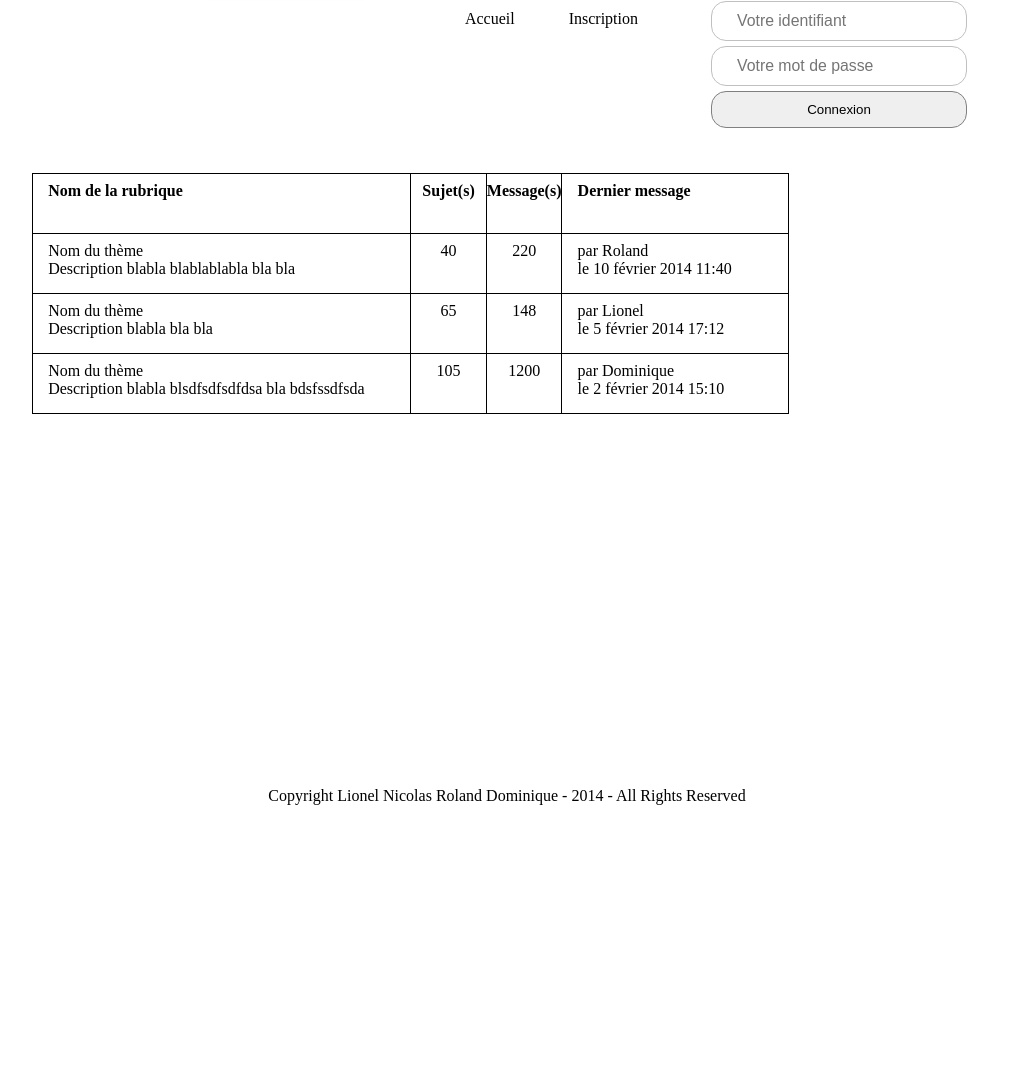
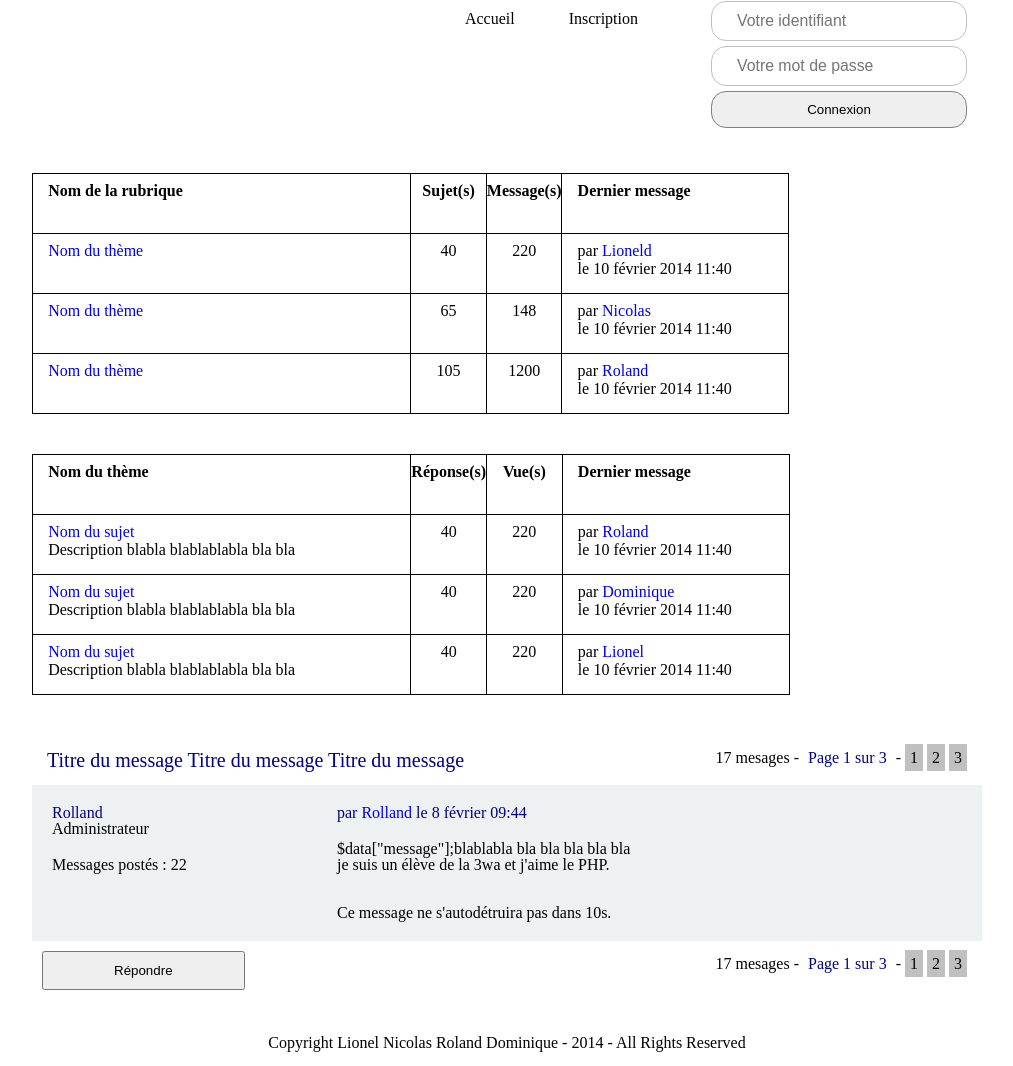
Before and after one commit to narbonneroland/forum3wa, a PHP site: page / in a window 1280 px wide. Shown: the part 199-1265 px from the top of the page, without its empty margins (133-1146 px from the left). Before the commit the page ends 1004 px from the top, so only its background shows below. Run offline with PHP 8.4, Linux system fonts and the light colour scheme.

Commit message:
html quasi fini

```diff
--- a/controllers/content.php
+++ b/controllers/content.php
@@ -1,2 +1,3 @@
 <?php require "controllers/contentlist.php"; ?>
+<?php require "controllers/contentsubject.php"; ?>
 <?php require "controllers/contentmsg.php"; ?>
--- /dev/null
+++ b/controllers/contentsubject.php
@@ -0,0 +1 @@
+<?php require "views/contentsubject.html"; ?>
--- a/sources/style.css
+++ b/sources/style.css
@@ -3,10 +3,14 @@ body{
 	width: 1000px;
 	min-height: 800px;
 	margin: 0 auto;
+	color: black;
+}
+a{
+	text-decoration: none;
 }
 
 	header{
-
+		width: 100%;
 	}
 
 
@@ -65,38 +69,124 @@ header img{
 	border-radius: 15px 15px 15px 15px;
 	margin-bottom: 5px;
 }
-#content table{
+#content .liste table{
 	display: block;
 	width: 95%;
 	margin: 20px auto;
 	margin-top: 40px;
 }
-#content .description, #content .nbrsujet, #content .nbrmsg, #content .lastmsg{
+#content .liste .description, #content .liste .nbrsujet,
+#content .liste .nbrmsg, #content .liste .lastmsg,
+#content .liste .nbrreponse, #content .liste .nbrconsult{
 	border: 1px solid black;
 	padding-top: 1%;
 }
-#content .title{
+#content .liste .title{
 	font-weight: bold;
 }
-#content .description{
+#content .liste .description{
 	width: 50%;
 	height: 60px;
 	text-align: left;
 	padding-left: 2%;
 }
-#content .nbrsujet{
+#content .liste .nbrsujet{
 	width: 10%;
 	height: 60px;
 	text-align: center;
 }
-#content .nbrmsg{
+#content .liste .nbrmsg{
 	width: 10%;
 	height: 60px;
 	text-align: center;
 }
-#content .lastmsg{
+#content .liste .nbrreponse{
+	width: 10%;
+	height: 60px;
+	text-align: center;
+}
+#content .liste .nbrconsult{
+	width: 10%;
+	height: 60px;
+	text-align: center;
+}
+#content .liste .lastmsg{
 	width: 30%;
 	height: 60px;
 	text-align: left;
 	padding-left: 2%;
 }
+#content .message{
+	display: block;
+	width: 95%;
+	min-height: 150px;
+	margin: 20px auto;
+	margin-top: 40px;
+}
+#content .bodymessage{
+	display: block;
+	width: 100%;
+	background-color: #eef1f2;
+}
+#content .headmessage, #content .footmessage{
+	display: block;
+	background-color: white;
+}
+#content .messagetitle, #content .navmessage{
+	background-color: white;
+}
+#content section .messagetitle{
+	float: left;
+	padding: 15px;
+	color: navy;
+	font-size: 20px;
+}
+#content section .navmessage{
+	float: right;
+	color: black;
+	padding: 15px;
+}
+#content section .navmessage span{
+	color: navy;
+}
+#content section .navmessage a{
+	padding: 5px;
+	color: black;
+	background-color: silver;
+}
+#content section .navmessage a:first-child{
+	background-color: white;
+	color: navy;
+}
+#content section .messageuser{
+	float: left;
+	width: 25%;
+	vertical-align: top;
+}
+#content section .messageuser p{
+	color: navy;
+	margin: 20px 20px 0px 20px;
+}
+#content section .messageuser span{
+	display: block;
+	margin: 0px 20px 20px 20px;
+}
+#content section .messagetext{
+	float: right;
+	width: 70%;
+	vertical-align: top;
+}
+#content section .messagetext span{
+	display: block;
+	color: navy;
+	margin: 20px 20px 0px 20px;
+}
+#content section .messagetext p{
+	display: block;
+	padding: 20px;
+}
+#content .footmessage button{
+	display: inline-block;
+	padding: 10px 70px 10px 70px;
+	margin: 10px;
+}
--- a/views/contentlist.html
+++ b/views/contentlist.html
@@ -1,4 +1,4 @@
-<section class="list">
+<section class="liste">
 	<table class="rubrique">
 		<tr class="title">
 			<td class="description">Nom de la rubrique</td>
@@ -7,28 +7,25 @@
 			<td class="lastmsg">Dernier message</td>
 		</tr>
 		<tr class="theme">
-			<td class="description"><?php echo "Nom du thème<br/>
-				Description blabla blablablabla bla bla"; ?></td>
+			<td class="description"><?php echo '<a href="#">Nom du thème</a>'; ?></td>
 			<td class="nbrsujet"><?php echo "40"; ?></td>
 			<td class="nbrmsg"><?php echo "220"; ?></td>
-			<td class="lastmsg"><?php echo "par Roland<br>
-				le 10 février 2014 11:40"; ?></td>
+			<td class="lastmsg"><?php echo 'par <a href="#">Lioneld</a><br>
+				le 10 février 2014 11:40'; ?></td>
 		</tr>
 		<tr class="theme">
-			<td class="description"><?php echo "Nom du thème<br/>
-				Description blabla bla bla"; ?></td>
+			<td class="description"><?php echo '<a href="#">Nom du thème</a>'; ?></td>
 			<td class="nbrsujet"><?php echo "65"; ?></td>
 			<td class="nbrmsg"><?php echo "148"; ?></td>
-			<td class="lastmsg"><?php echo "par Lionel<br>
-				le 5 février 2014 17:12"; ?></td>
+			<td class="lastmsg"><?php echo 'par <a href="#">Nicolas</a><br>
+				le 10 février 2014 11:40'; ?></td>
 		</tr>
 		<tr class="theme">
-			<td class="description"><?php echo "Nom du thème<br/>
-				Description blabla blsdfsdfsdfdsa bla bdsfssdfsda"; ?></td>
+			<td class="description"><?php echo '<a href="#">Nom du thème</a>'; ?></td>
 			<td class="nbrsujet"><?php echo "105"; ?></td>
 			<td class="nbrmsg"><?php echo "1200"; ?></td>
-			<td class="lastmsg"><?php echo "par Dominique<br>
-				le 2 février 2014 15:10"; ?></td>
+			<td class="lastmsg"><?php echo 'par <a href="#">Roland</a><br>
+				le 10 février 2014 11:40'; ?></td>
 		</tr>
 	</table>
 </section>
--- a/views/contentmsg.html
+++ b/views/contentmsg.html
@@ -1,3 +1,35 @@
-<section class="message">
-
+<section class="message clearfix">
+	<div class="headmessage clearfix">
+		<div class="messagetitle">Titre du message Titre du message Titre du message</div>
+		<div class="navmessage">17 mesages -
+				<span><a href="#">Page 1 sur 3</a></span> -
+				<a href="page.1.html">1</a>
+				<a href="page.2.html">2</a>
+				<a href="page.3.html">3</a>
+		</div>
+	</div>
+	<div class="bodymessage clearfix">
+		<div class="messageuser">
+			<p>Rolland</p>
+			<span>Administrateur</span>
+			<span>Messages postés : 22</span>
+		</div>
+		<div class="messagetext">
+			<span>par <a href="#">Rolland</a> le 8 février 09:44</span>
+			<p>
+			<?php echo '$data["message"];'.'blablabla bla bla bla bla bla<br>
+			je suis un élève de la 3wa et j\'aime le PHP.<br><br><br>
+			Ce message ne s\'autodétruira pas dans 10s.' ?>
+			</p>
+		</div>
+	</div>
+	<div class="footmessage">
+		<button type="submit" id="btnmsg">Répondre</button>
+		<div class="navmessage">17 mesages -
+				<span><a href="#">Page 1 sur 3</a></span> -
+				<a href="page.1.html">1</a>
+				<a href="page.2.html">2</a>
+				<a href="page.3.html">3</a>
+		</div>
+	</div>
 </section>
--- /dev/null
+++ b/views/contentsubject.html
@@ -0,0 +1,34 @@
+<section class="liste">
+	<table class="rubrique">
+		<tr class="title">
+			<td class="description">Nom du thème</td>
+			<td class="nbrsujet">Réponse(s)</td>
+			<td class="nbrmsg">Vue(s)</td>
+			<td class="lastmsg">Dernier message</td>
+		</tr>
+		<tr class="sujet">
+			<td class="description"><?php echo '<a href="#">Nom du sujet</a><br/>
+				Description blabla blablablabla bla bla'; ?></td>
+			<td class="nbrreponse"><?php echo "40"; ?></td>
+			<td class="nbrconsult"><?php echo "220"; ?></td>
+			<td class="lastmsg"><?php echo 'par <a href="#">Roland</a><br>
+				le 10 février 2014 11:40'; ?></td>
+		</tr>
+		<tr class="sujet">
+			<td class="description"><?php echo '<a href="#">Nom du sujet</a><br/>
+				Description blabla blablablabla bla bla'; ?></td>
+			<td class="nbrreponse"><?php echo "40"; ?></td>
+			<td class="nbrconsult"><?php echo "220"; ?></td>
+			<td class="lastmsg"><?php echo 'par <a href="#">Dominique</a><br>
+				le 10 février 2014 11:40'; ?></td>
+		</tr>
+		<tr class="sujet">
+			<td class="description"><?php echo '<a href="#">Nom du sujet</a><br/>
+				Description blabla blablablabla bla bla'; ?></td>
+			<td class="nbrreponse"><?php echo "40"; ?></td>
+			<td class="nbrconsult"><?php echo "220"; ?></td>
+			<td class="lastmsg"><?php echo 'par <a href="#">Lionel</a><br>
+				le 10 février 2014 11:40'; ?></td>
+		</tr>
+	</table>
+</section>
```
